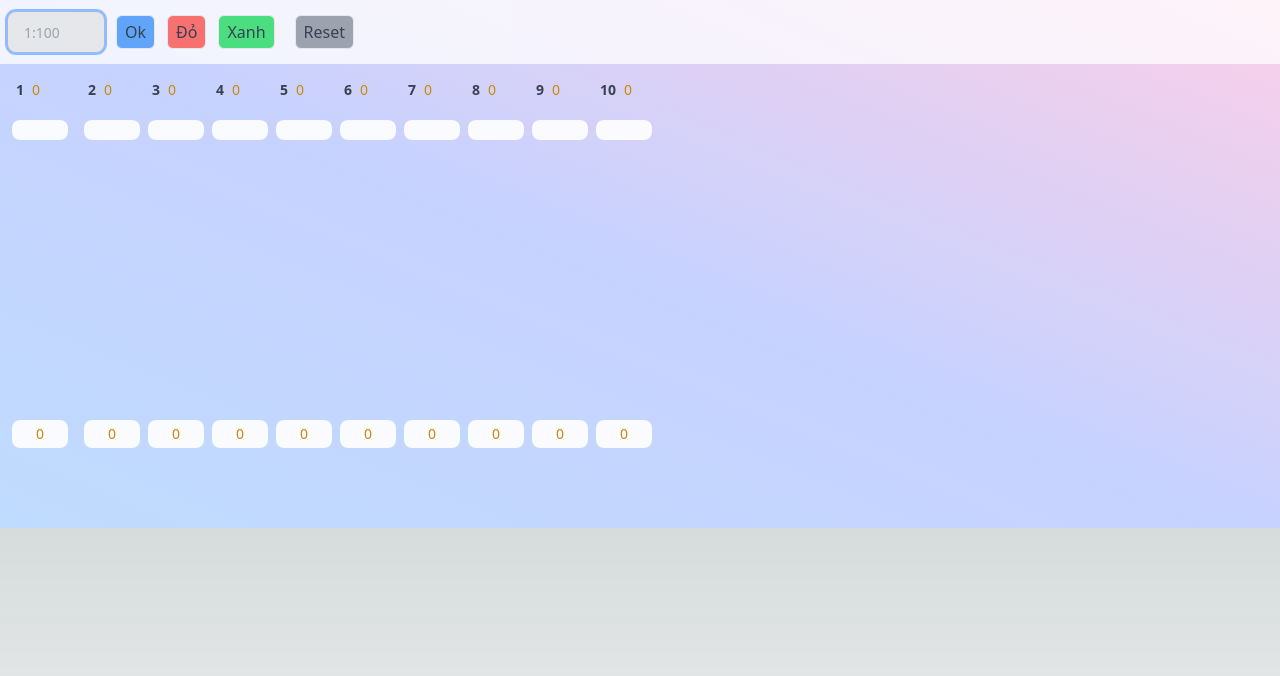
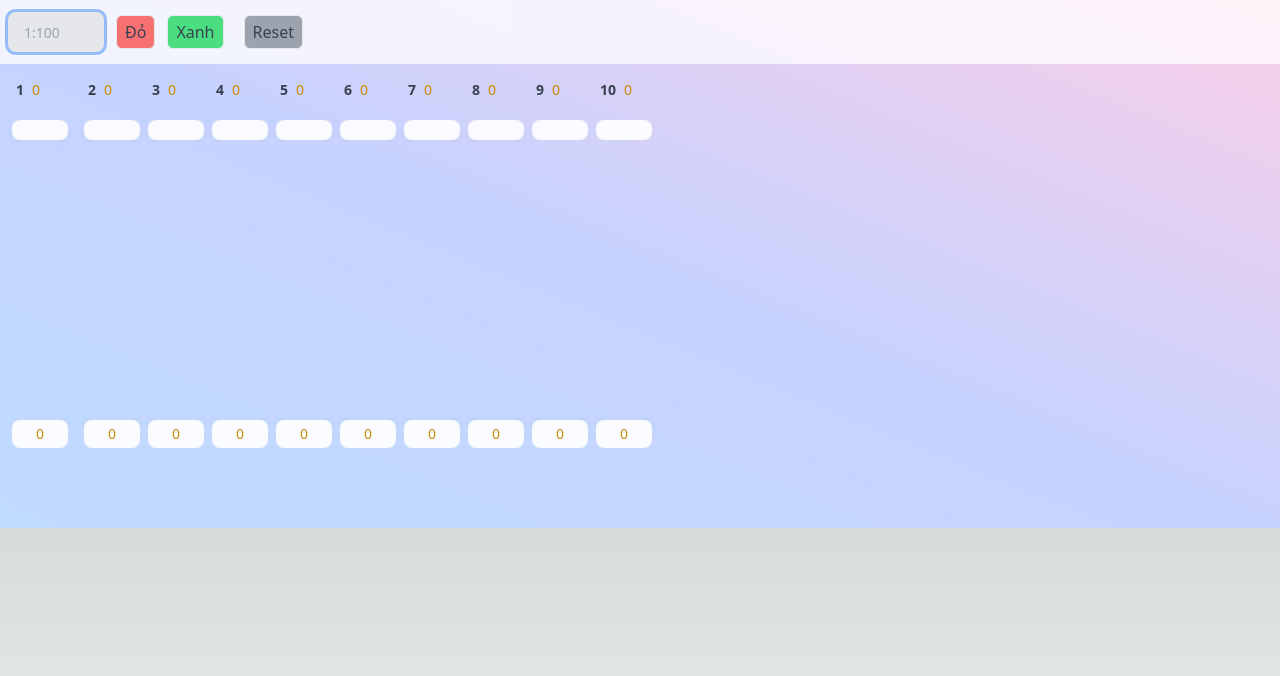
Before and after one commit to abel3t/calculate-income, a Next.js app: page / in a window 1280 px wide. Shown: the top 676 px of the page. Built offline with nearby package versions, Linux system fonts and the light colour scheme.

Commit message:
Update index.tsx

```diff
--- a/src/pages/index.tsx
+++ b/src/pages/index.tsx
@@ -176,13 +176,7 @@ export default function Home() {
           onKeyDown={handlePresKey}
         />
 
-        <button
-          type="button"
-          className="ml-3 bg-blue-400 px-2 py-1 border rounded-md"
-          onClick={handleClick}
-        >
-          Ok
-        </button>
+
 
         <button
           type="button"
```
